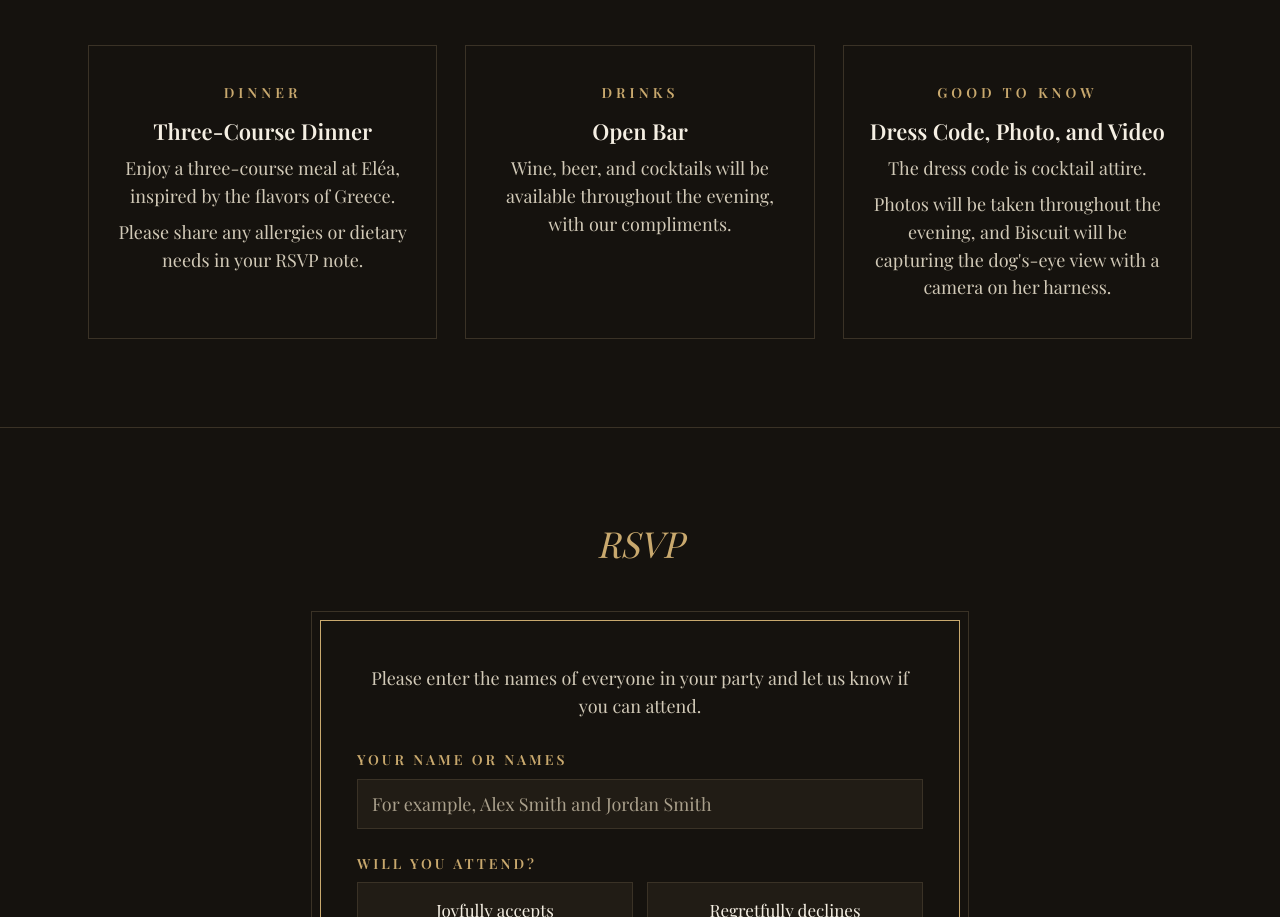
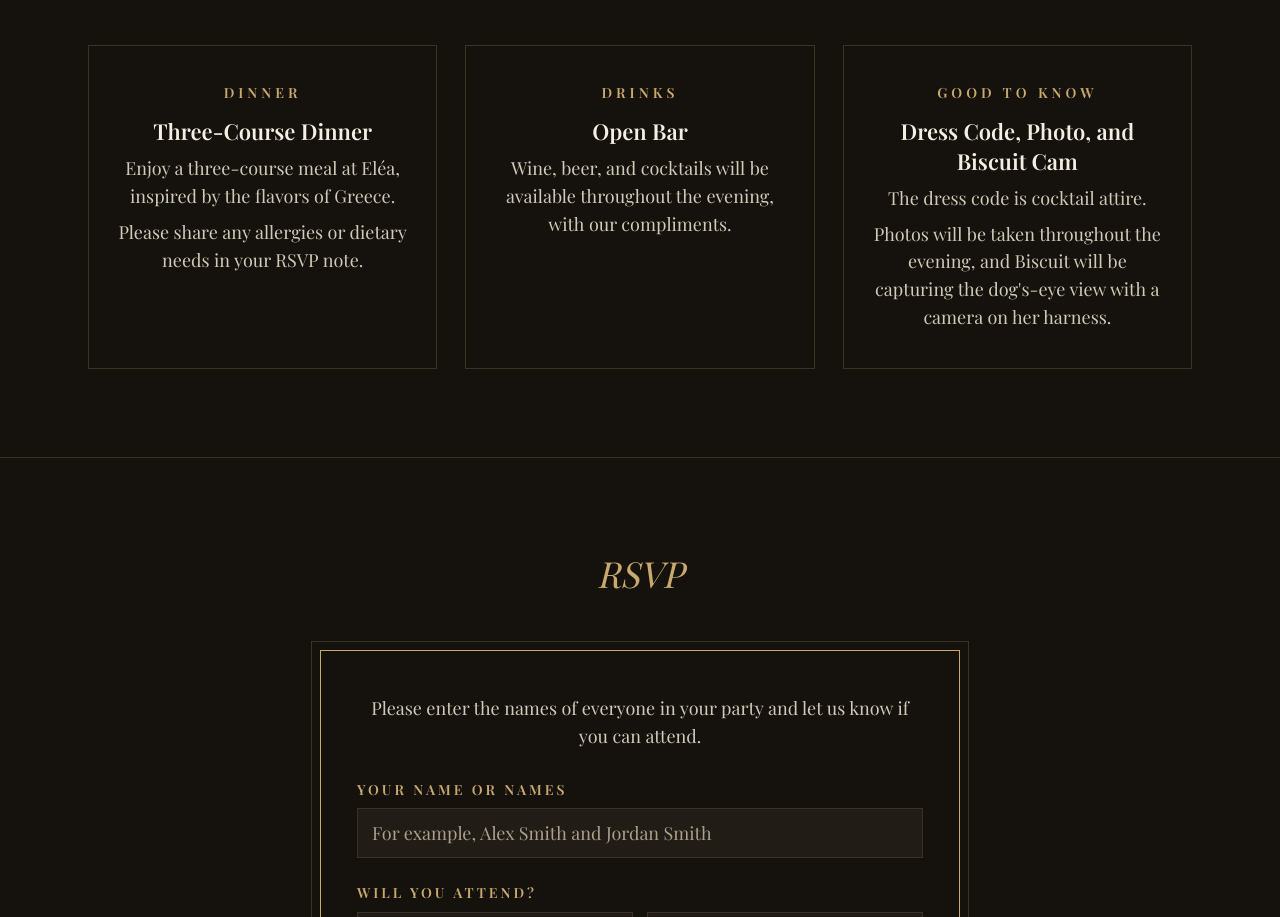
Before and after one commit to joeliandmeg/wedding, a plain HTML site: page index.html in a window 1280 px wide. Shown: the part 2002-2919 px from the top of the page. Drawn offline with nearby package versions, Linux system fonts and the light colour scheme; a web font is replaced by a local one.

Commit message:
Update index.html

```diff
--- a/index.html
+++ b/index.html
@@ -256,7 +256,7 @@ footer .when{margin:6px 0 0; color:var(--muted); font-style:italic; font-size:16
       <div class="card">
         <h3>GOOD TO KNOW</h3>
         <!-- EDIT: add dress code, parking, or other notes -->
-        <p class="big">Dress Code, Photo, and Video</p>
+        <p class="big">Dress Code, Photo, and Biscuit Cam</p>
         <p class="sub">The dress code is cocktail attire.</p>
         <p class="sub">Photos will be taken throughout the evening, and Biscuit will be capturing the dog's-eye view with a camera on her harness.</p>
       </div>
```
